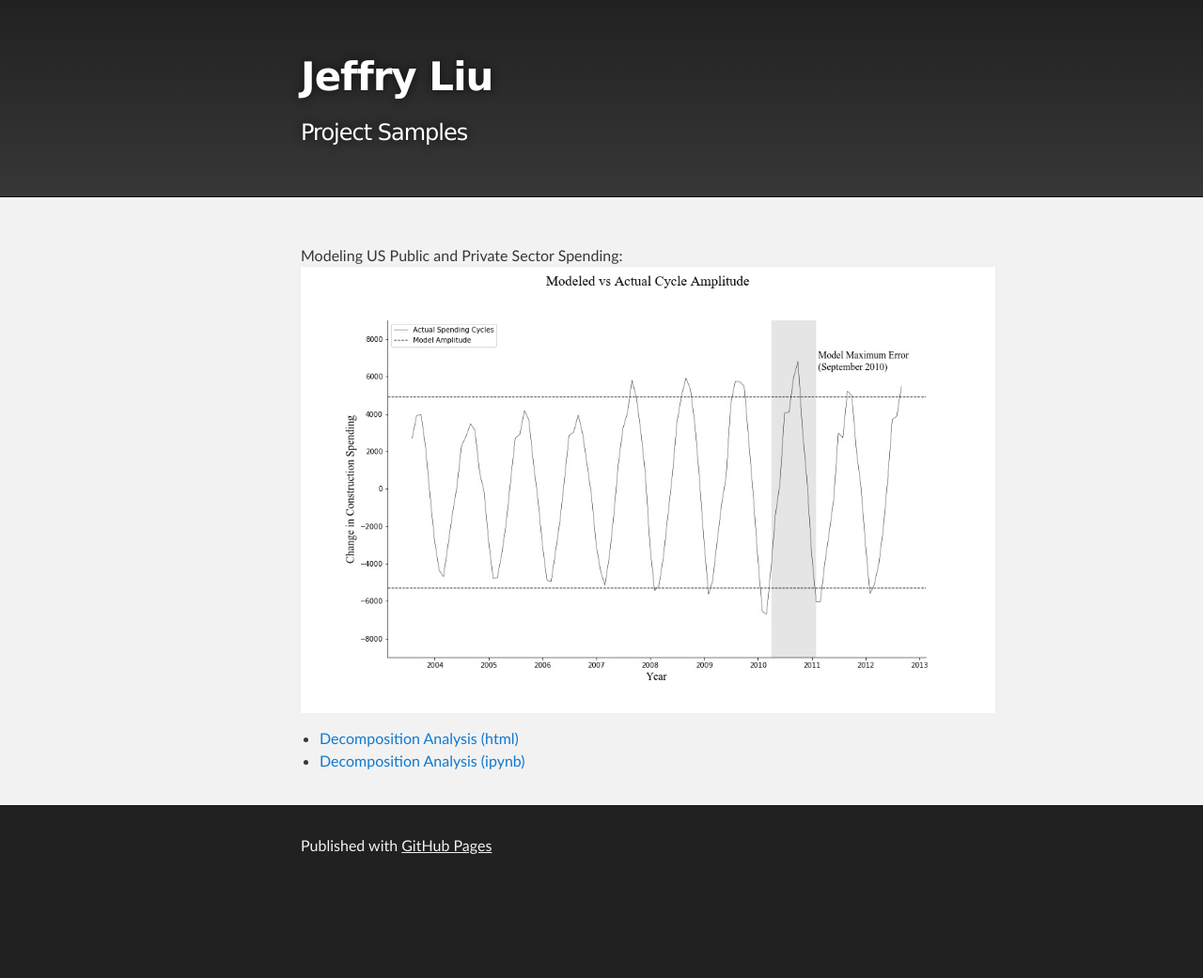
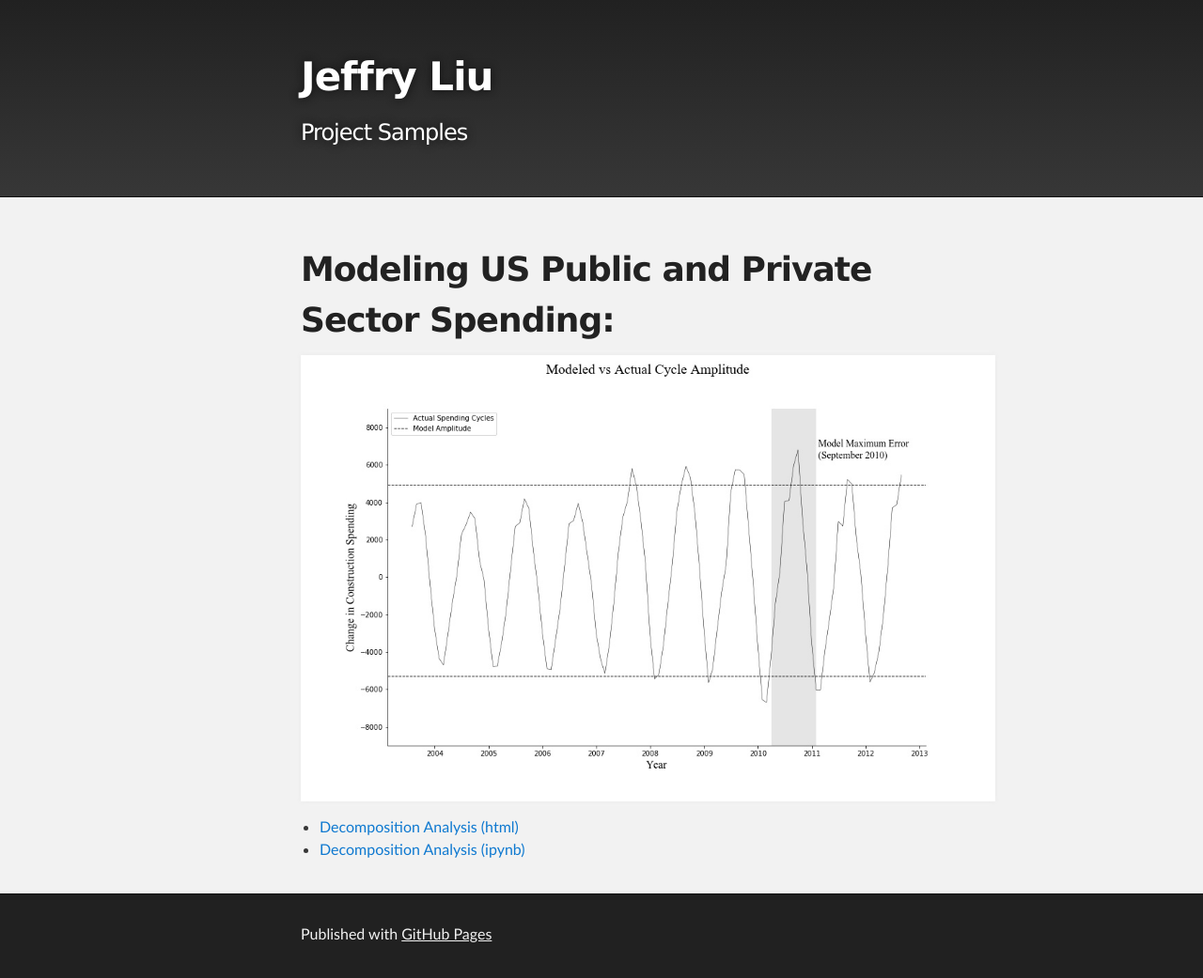
Before and after one commit to panvertigo/panvertigo.github.io, a Jekyll site: the page built from timeseries/index.md, in a window 1280 px wide. Shown: the whole page at 94% size. Built offline with Jekyll 4.4.1, drawn with Linux system fonts in a browser that asks for light colours; our own code applies the rules of GitHub Pages for plain Markdown files; before the commit the page ends 947 px from its top, so only the background shows below that.

```diff
--- a/timeseries/index.md
+++ b/timeseries/index.md
@@ -3,7 +3,7 @@ title: Time Series Decomposition
 description: Course Content
 ---
 
-Modeling US Public and Private Sector Spending:
+# Modeling US Public and Private Sector Spending:
 ![Decomposition Model Image](decompPreview.jpg)
 - [Decomposition Analysis (html)](Decomposition.html)
 - [Decomposition Analysis (ipynb)](Decomposition.ipynb)
```
